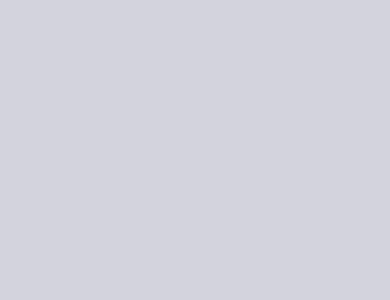
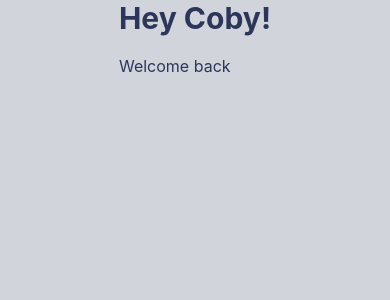
Before and after one commit to tothepointcode/stunning-waffle, a React Native app: screen / in a window 390 px wide. Shown: the top 300 px of the page. Built offline with nearby package versions, Linux system fonts and the light colour scheme.

Commit message:
feat: :bug: Greetings component not picking props fixed'

```diff
--- a/components/Headers/Greetings.tsx
+++ b/components/Headers/Greetings.tsx
@@ -13,14 +13,6 @@ const StyledView = styled.View`
   flex: 1 1 auto;
 `;
 
-const MainText = styled(RegularText)`
-  color: ${colors.secondary};
-`;
-
-const SubText = styled(SmallText)`
-  color: ${colors.secondary};
-`;
-
 interface GreetingsProps {
   mainTextStyles?: any;
   mainText: string;
@@ -31,10 +23,24 @@ interface GreetingsProps {
 const Greetings = (props: GreetingsProps) => {
   return (
     <StyledView>
-      <MainText textStyles={{ ...props.mainTextStyles }}>
+      <RegularText
+        textStyles={{
+          color: colors.secondary,
+          fontSize: 30,
+          fontWeight: "bold",
+          ...props.mainTextStyles,
+        }}
+      >
         {props.mainText}
-      </MainText>
-      <SubText textStyles={{ ...props.subTextStyles }}>{props.subText}</SubText>
+      </RegularText>
+      <SmallText
+        textStyles={{
+          color: colors.secondary,
+          ...props.subTextStyles,
+        }}
+      >
+        {props.subText}
+      </SmallText>
     </StyledView>
   );
 };
--- a/screens/Welcome.tsx
+++ b/screens/Welcome.tsx
@@ -8,6 +8,7 @@ import { Container } from "../components/shared";
 import RegularButton from "../components/Buttons/RegularButton";
 import BigText from "../components/Texts/BigText";
 import SmallText from "../components/Texts/SmallText";
+import Greetings from "../components/Headers/Greetings";
 
 const WelcomeContainer = styled(Container)`
   background-color: ${colors.gray};
@@ -16,9 +17,11 @@ const WelcomeContainer = styled(Container)`
 `;
 
 const Welcome = () => {
-  return (<WelcomeContainer>
-
-  </WelcomeContainer>);
+  return (
+    <WelcomeContainer>
+      <Greetings mainText="Hey Coby!" subText="Welcome back" />
+    </WelcomeContainer>
+  );
 };
 
 export default Welcome;
```
